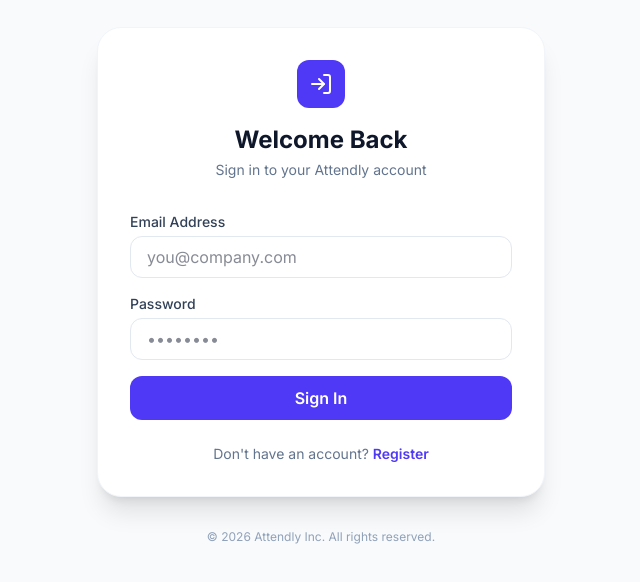
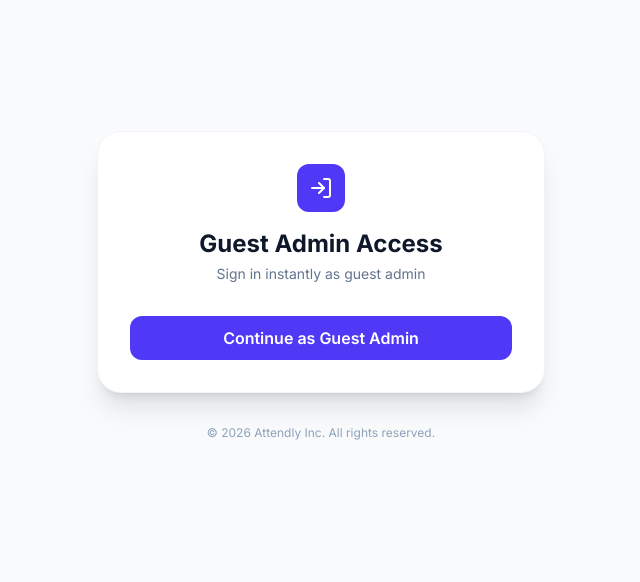
Before and after one commit to sleppybunny06/attendance-system, a React (Vite) app: page /login in a window 1280 px wide. Shown: the part 114-696 px from the top of the page, without its empty margins (319-959 px from the left). Built offline with nearby package versions, Linux system fonts and the light colour scheme.

Commit message:
Simplify auth to guest admin sign-in

```diff
--- a/server.ts
+++ b/server.ts
@@ -97,25 +97,30 @@
 
   // Auth Routes
   app.post("/api/auth/login", (req, res) => {
-    const { email, password } = req.body;
-    const user = db.prepare("SELECT * FROM users WHERE email = ?").get(email) as any;
-    if (!user || !bcrypt.compareSync(password, user.password_hash)) {
-      return res.status(401).json({ error: "Invalid credentials" });
+    const guestAdmin = db.prepare("SELECT * FROM users WHERE role = 'admin' ORDER BY id ASC LIMIT 1").get() as any;
+    if (!guestAdmin) {
+      return res.status(500).json({ error: "No admin account available" });
     }
-    const token = jwt.sign({ id: user.id, email: user.email, role: user.role, name: user.name }, JWT_SECRET);
-    res.json({ token, user: { id: user.id, name: user.name, email: user.email, role: user.role, department: user.department } });
+
+    const token = jwt.sign(
+      { id: guestAdmin.id, email: guestAdmin.email, role: guestAdmin.role, name: guestAdmin.name },
+      JWT_SECRET,
+    );
+
+    res.json({
+      token,
+      user: {
+        id: guestAdmin.id,
+        name: guestAdmin.name,
+        email: guestAdmin.email,
+        role: guestAdmin.role,
+        department: guestAdmin.department,
+      },
+    });
   });
 
   app.post("/api/auth/register", (req, res) => {
-    const { name, email, password, department } = req.body;
-    try {
-      const hash = bcrypt.hashSync(password, 10);
-      const result = db.prepare("INSERT INTO users (name, email, password_hash, department) VALUES (?, ?, ?, ?)")
-        .run(name, email, hash, department);
-      res.json({ success: true, id: result.lastInsertRowid });
-    } catch (err) {
-      res.status(400).json({ error: "Email already exists" });
-    }
+    res.status(403).json({ error: "Registration is disabled. Use guest admin sign in." });
   });
 
   // Attendance Routes
--- a/src/App.tsx
+++ b/src/App.tsx
@@ -3,7 +3,6 @@
 import { AuthProvider, useAuth } from './context/AuthContext';
 import DashboardLayout from './components/DashboardLayout';
 import Login from './pages/Login';
-import Register from './pages/Register';
 import EmployeeDashboard from './pages/EmployeeDashboard';
 import AdminDashboard from './pages/AdminDashboard';
 import LeaveRequestForm from './pages/LeaveRequestForm';
@@ -37,7 +36,6 @@
         <Router>
           <Routes>
             <Route path="/login" element={<Login />} />
-            <Route path="/register" element={<Register />} />
             <Route path="/" element={<PrivateRoute><DashboardRouter /></PrivateRoute>} />
             <Route path="/leaves" element={<PrivateRoute><LeaveRequestForm /></PrivateRoute>} />
             <Route path="/employees" element={<PrivateRoute><AdminRoute><EmployeeList /></AdminRoute></PrivateRoute>} />
--- a/src/pages/Login.tsx
+++ b/src/pages/Login.tsx
@@ -1,11 +1,9 @@
 import React, { useState } from 'react';
-import { useNavigate, Link } from 'react-router-dom';
+import { useNavigate } from 'react-router-dom';
 import { useAuth } from '../context/AuthContext';
 import { LogIn, Loader2 } from 'lucide-react';
 
 export default function Login() {
-  const [email, setEmail] = useState('');
-  const [password, setPassword] = useState('');
   const [error, setError] = useState('');
   const [isLoading, setIsLoading] = useState(false);
   const { login } = useAuth();
@@ -19,7 +17,7 @@
       const res = await fetch('/api/auth/login', {
         method: 'POST',
         headers: { 'Content-Type': 'application/json' },
-        body: JSON.stringify({ email, password }),
+        body: JSON.stringify({}),
       });
       const data = await res.json();
       if (res.ok) {
@@ -43,34 +41,11 @@
             <div className="w-12 h-12 bg-indigo-600 rounded-xl flex items-center justify-center mb-4">
               <LogIn className="w-6 h-6 text-white" />
             </div>
-            <h1 className="text-2xl font-bold text-slate-900">Welcome Back</h1>
-            <p className="text-slate-500 text-sm mt-1">Sign in to your Attendly account</p>
+            <h1 className="text-2xl font-bold text-slate-900">Guest Admin Access</h1>
+            <p className="text-slate-500 text-sm mt-1">Sign in instantly as guest admin</p>
           </div>
 
           <form onSubmit={handleSubmit} className="space-y-4">
-            <div>
-              <label className="block text-sm font-medium text-slate-700 mb-1">Email Address</label>
-              <input
-                type="email"
-                required
-                className="w-full px-4 py-2 rounded-xl border border-slate-200 focus:ring-2 focus:ring-indigo-500 focus:border-indigo-500 outline-none transition-all"
-                placeholder="you@company.com"
-                value={email}
-                onChange={(e) => setEmail(e.target.value)}
-              />
-            </div>
-            <div>
-              <label className="block text-sm font-medium text-slate-700 mb-1">Password</label>
-              <input
-                type="password"
-                required
-                className="w-full px-4 py-2 rounded-xl border border-slate-200 focus:ring-2 focus:ring-indigo-500 focus:border-indigo-500 outline-none transition-all"
-                placeholder="••••••••"
-                value={password}
-                onChange={(e) => setPassword(e.target.value)}
-              />
-            </div>
-
             {error && <p className="text-rose-500 text-sm font-medium">{error}</p>}
 
             <button
@@ -78,18 +53,9 @@
               disabled={isLoading}
               className="w-full bg-indigo-600 hover:bg-indigo-700 text-white font-semibold py-2.5 rounded-xl transition-colors flex items-center justify-center gap-2 disabled:opacity-70"
             >
-              {isLoading ? <Loader2 className="w-5 h-5 animate-spin" /> : 'Sign In'}
+              {isLoading ? <Loader2 className="w-5 h-5 animate-spin" /> : 'Continue as Guest Admin'}
             </button>
           </form>
-
-          <div className="mt-6 text-center">
-            <p className="text-sm text-slate-500">
-              Don't have an account?{' '}
-              <Link to="/register" className="text-indigo-600 font-semibold hover:underline">
-                Register
-              </Link>
-            </p>
-          </div>
         </div>
         <div className="mt-8 text-center text-xs text-slate-400">
           <p>© 2026 Attendly Inc. All rights reserved.</p>
```
